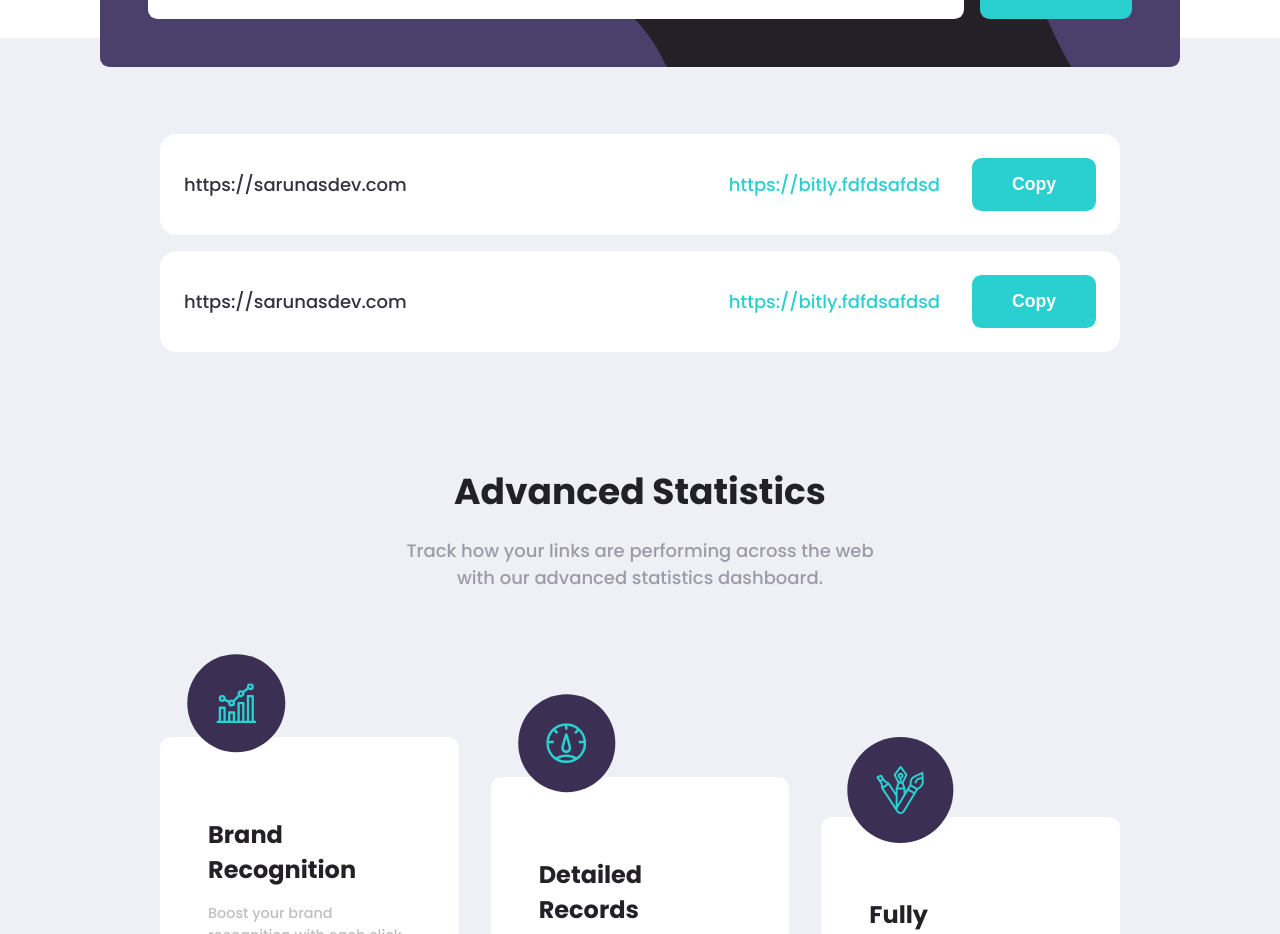
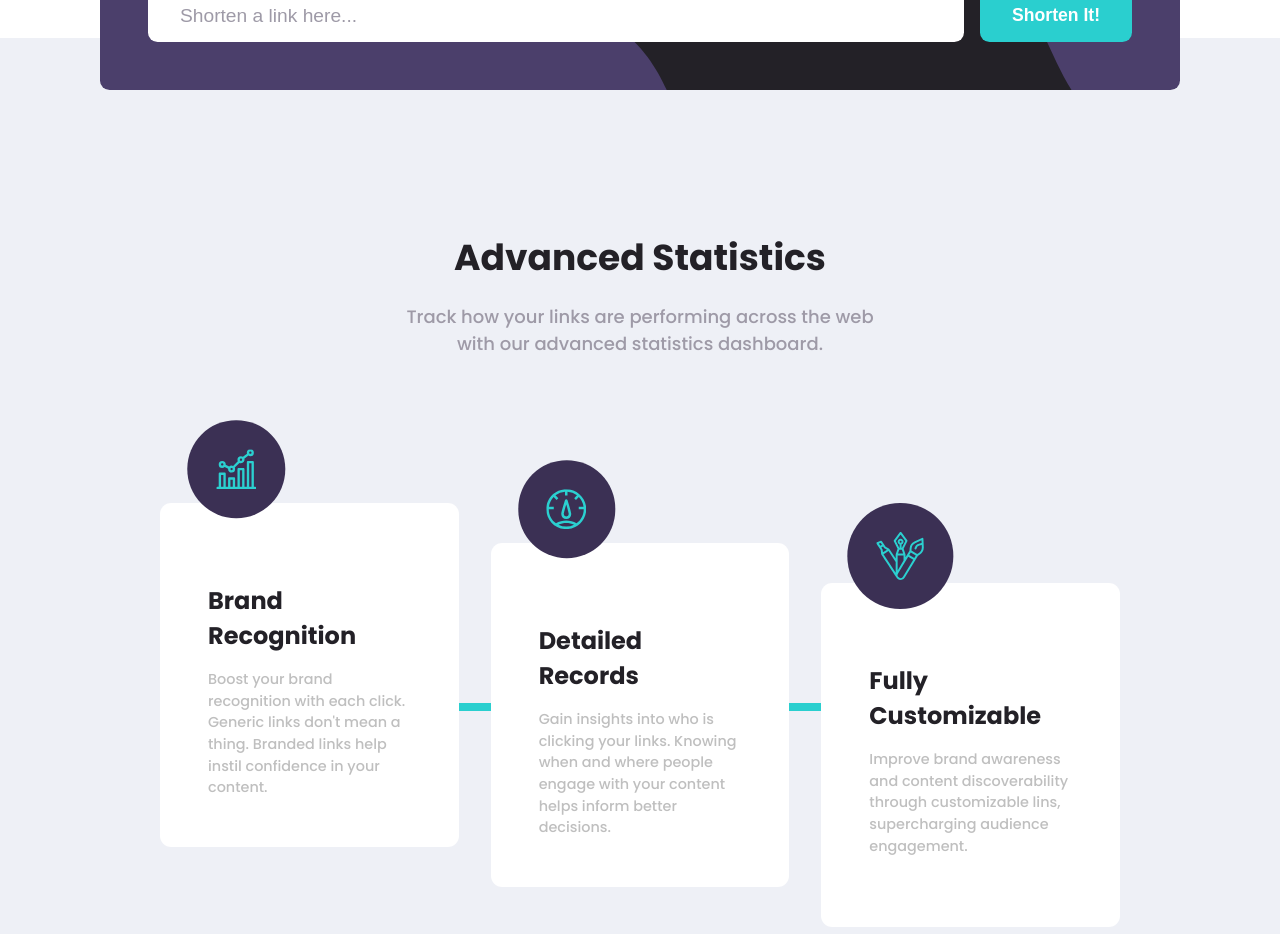
Before and after one commit to slekstut/url-shortening-api-master, a Vue app: page / in a window 1280 px wide. Shown: the part 821-1755 px from the top of the page. Built offline with nearby package versions, Linux system fonts and the light colour scheme.

Commit message:
add urls below

```diff
--- a/src/views/About.vue
+++ b/src/views/About.vue
@@ -4,29 +4,28 @@
       <div class="shortener-container">
         <div class="shortener-wrapper">
           <div class="input-link">
-            <input type="text" placeholder="Shorten a link here..." />
-            <ShortenBtn class="active-btn">Shorten it!</ShortenBtn>
+            <input
+              type="text"
+              placeholder="Shorten a link here..."
+              v-model="urlValue"
+            />
+            <ShortenBtn class="active-btn" @click="shortenUrl"
+              >Shorten it!</ShortenBtn
+            >
           </div>
           <div class="error-msg">
             <p>Please add a link</p>
           </div>
         </div>
       </div>
+      <div v-for="(url, index) in urlList" :key="index">
         <div class="shortened-url">
           <div class="shortened-url__inner">
-          <a href="#" target="_blank">https://sarunasdev.com</a>
+            <a href="#" target="_blank">{{ url }}</a>
             <div>
               <a href="#" target="_blank">https://bitly.fdfdsafdsd</a>
               <CopyBtn class="active-btn">Copy</CopyBtn>
             </div>
-        </div>
-      </div>
-      <div class="shortened-url">
-        <div class="shortened-url__inner">
-          <a href="#" target="_blank">https://sarunasdev.com</a>
-          <div>
-            <a href="#" target="_blank">https://bitly.fdfdsafdsd</a>
-            <CopyBtn class="active-btn">Copy</CopyBtn>
           </div>
         </div>
       </div>
@@ -93,6 +92,18 @@ import CopyBtn from "../components/BasicBtn.vue";
 export default {
   name: "About",
   components: { ShortenBtn, CopyBtn },
+  data() {
+    return {
+      urlValue: "",
+      urlList: [],
+    };
+  },
+  methods: {
+    shortenUrl() {
+      this.urlList.push(this.urlValue);
+      this.urlValue = '';
+    },
+  },
 };
 </script>
 
```
Lines whose indentation alone changed are shown as unchanged.
